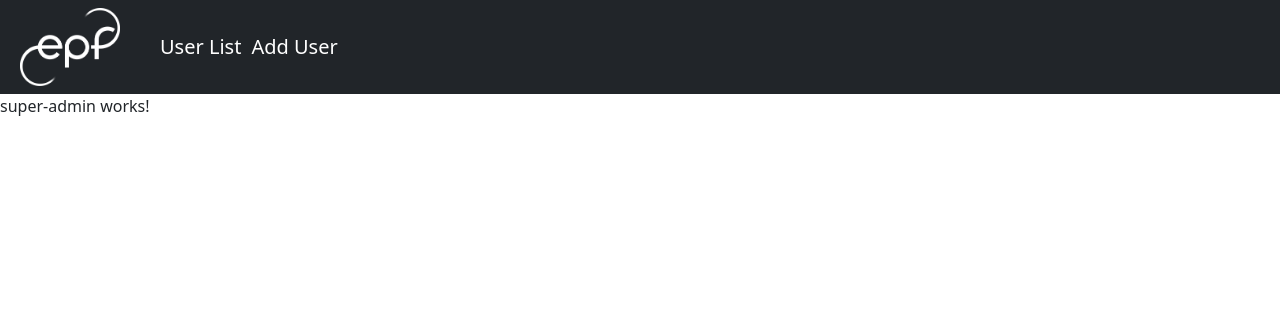
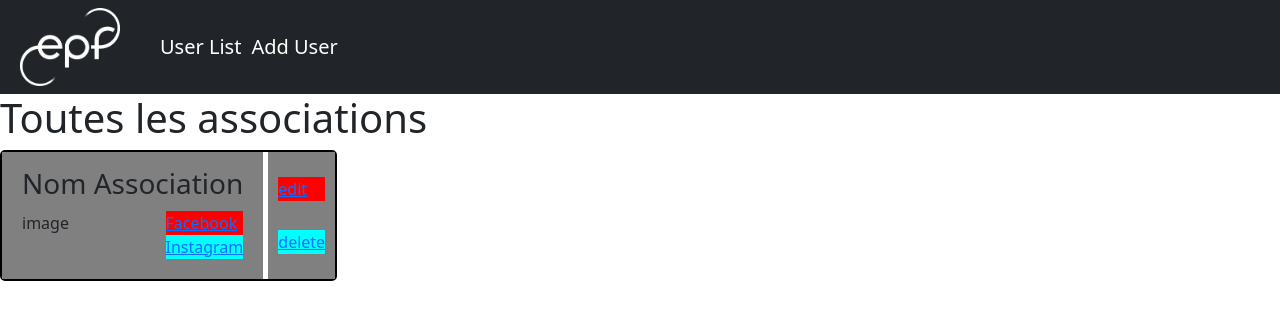
Before and after one commit to lbruchon/Calendrier-Assos, an Angular app in the folder front/: page /super-admin in a window 1280 px wide. Shown: the top 320 px of the page. Built offline with nearby package versions, Linux system fonts and the light colour scheme.

Commit message:
Creation card-event-super-admin

```diff
--- a/front/src/app/app.module.ts
+++ b/front/src/app/app.module.ts
@@ -9,6 +9,7 @@ import { ListUsersComponent } from './list-users/list-users.component';
 import {FormsModule} from "@angular/forms";
 import {ConnexionComponent} from "./connexion/connexion.component";
 import { SuperAdminComponent } from './super-admin/super-admin.component';
+import { CartEventAdminComponent } from './components/cart-event-admin/cart-event-admin.component';
 
 @NgModule({
   declarations: [
@@ -16,7 +17,8 @@ import { SuperAdminComponent } from './super-admin/super-admin.component';
     AddUserComponent,
     ListUsersComponent,
     ConnexionComponent,
-    SuperAdminComponent
+    SuperAdminComponent,
+    CartEventAdminComponent
   ],
   imports: [
     BrowserModule,
--- /dev/null
+++ b/front/src/app/components/cart-event-admin/cart-event-admin.component.html
@@ -0,0 +1,18 @@
+<div class="box">
+	<div class="item">
+		<h3>Nom Association</h3>
+		<div class="info">
+			image
+			<div class="link">
+				<a href="" class="red">Facebook</a>
+				<a href="" class="blue">Instagram</a>
+			</div>
+		</div>
+	</div>
+	<div class="item">
+		<div class="link">
+			<a href="" type="button" class="red">edit</a>
+			<a href="" type="button" class="blue">delete</a>
+		</div>
+	</div>
+</div>
--- /dev/null
+++ b/front/src/app/components/cart-event-admin/cart-event-admin.component.scss
@@ -0,0 +1,38 @@
+
+.box {
+    display: flex;
+    gap: 5px;
+    border: black 2px solid;
+    border-radius: 5px;
+    width: fit-content;
+
+    h3 {
+        margin: 5px 10px;
+    }
+}
+
+.item {
+    background-color: gray;
+    padding: 10px;
+}
+
+.info {
+    display: flex;
+    margin: 10px;
+    justify-content: space-between;
+}
+
+.link {
+    display: flex;
+    flex-direction: column;
+    justify-content: space-around;
+    height: 100%;
+}
+
+.blue {
+    background-color: aqua;
+}
+
+.red {
+    background-color: red;
+}
--- /dev/null
+++ b/front/src/app/components/cart-event-admin/cart-event-admin.component.ts
@@ -0,0 +1,15 @@
+import { Component, OnInit } from '@angular/core';
+
+@Component({
+  selector: 'app-cart-event-admin',
+  templateUrl: './cart-event-admin.component.html',
+  styleUrls: ['./cart-event-admin.component.scss']
+})
+export class CartEventAdminComponent implements OnInit {
+
+  constructor() { }
+
+  ngOnInit(): void {
+  }
+
+}
--- a/front/src/app/super-admin/super-admin.component.html
+++ b/front/src/app/super-admin/super-admin.component.html
@@ -1 +1,3 @@
-<p>super-admin works!</p>
+<h1>Toutes les associations</h1>
+
+<app-cart-event-admin></app-cart-event-admin>
```
Also changed, not shown: 1 other file (tests, documents, lock files or other folders).
